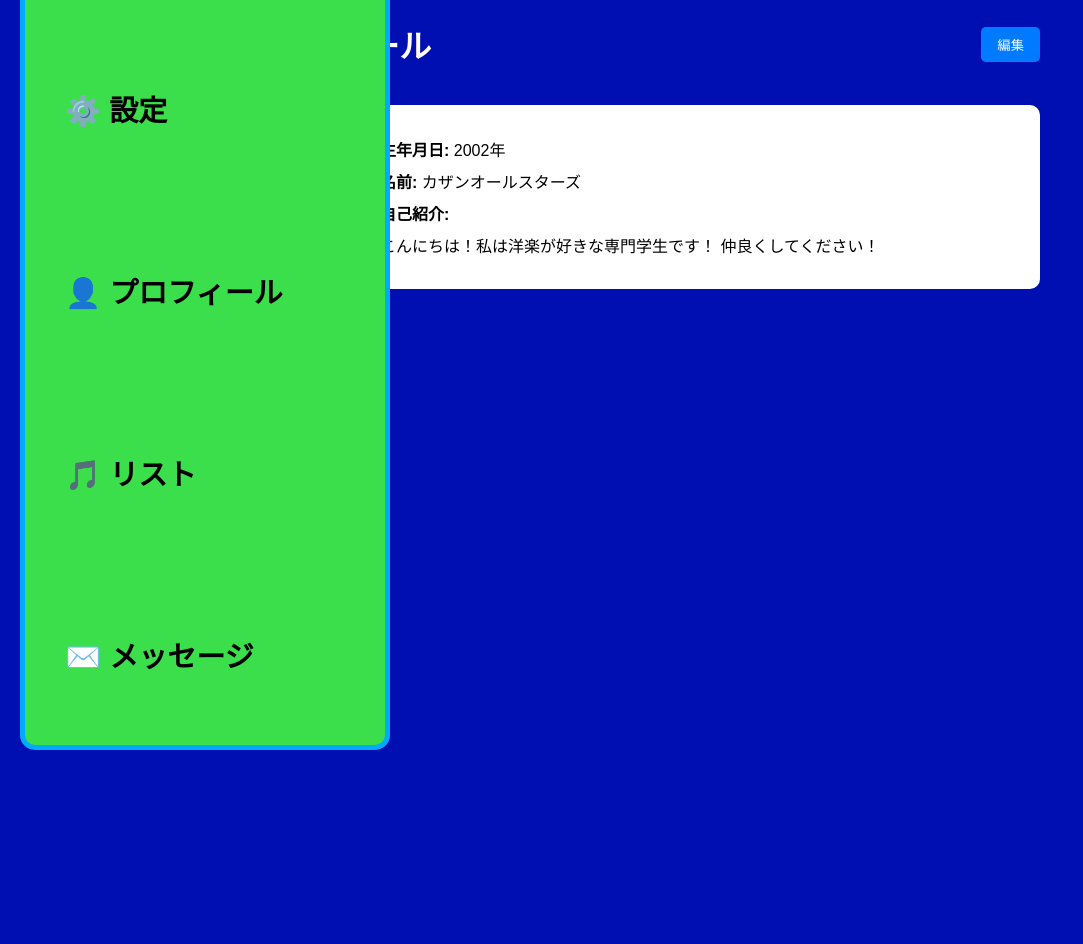
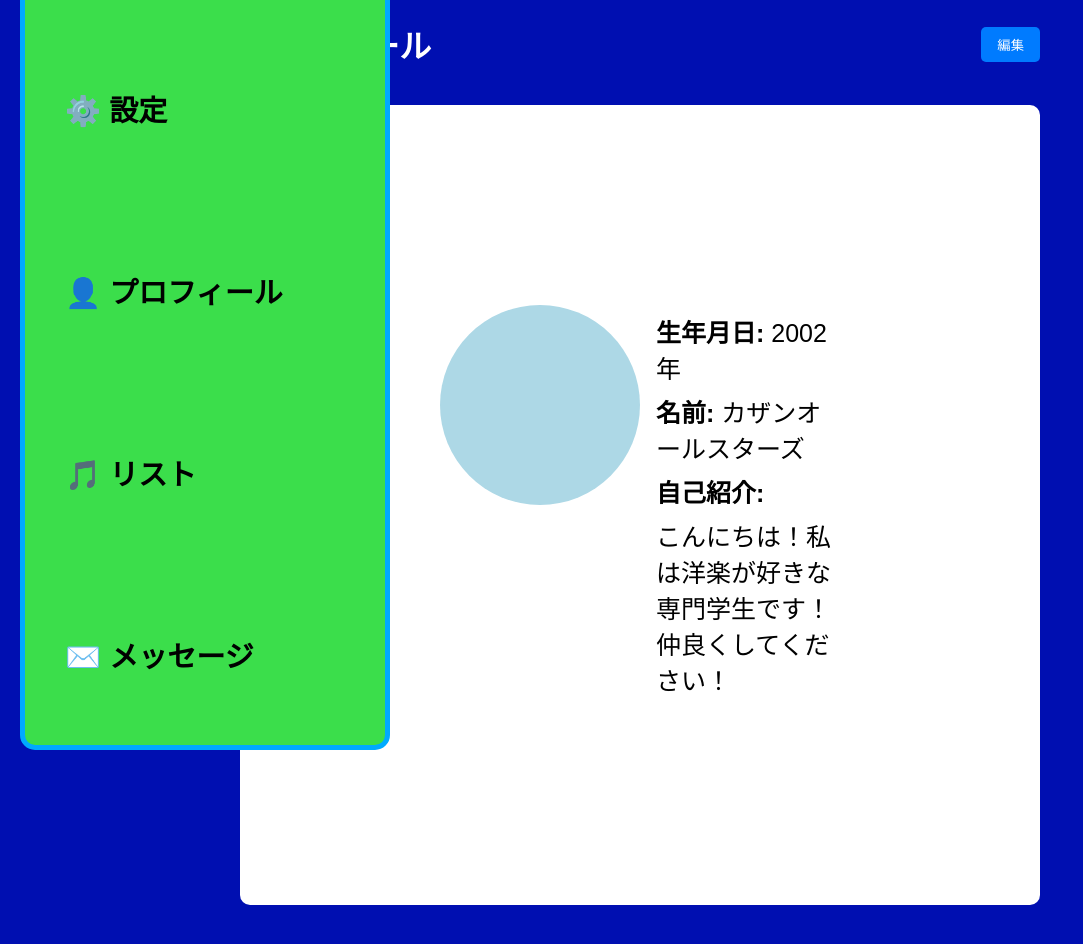
Before and after one commit to keykimura/my-next-app-1, a Next.js app: page /Profile in a window 1280 px wide. Shown: the top 944 px of the page, without its empty margins (0-1083 px from the left). Built offline with nearby package versions, Linux system fonts and the light colour scheme.

Commit message:
プロフィール画面を少し編集

```diff
--- a/app/Profile/profile.module.css
+++ b/app/Profile/profile.module.css
@@ -24,15 +24,16 @@
 .profileCard {
   background-color: white;
   color: black;
-  padding: 1.5rem;
+  font-size: 25px;
+  padding: 200px;
   border-radius: 10px;
   display: flex;
   align-items: flex-start;
 }
 
 .avatar {
-  width: 100px;
-  height: 100px;
+  width: 200px;
+  height: 200px;
   background-color: #add8e6;
   border-radius: 50%;
   margin-right: 1rem;
```
